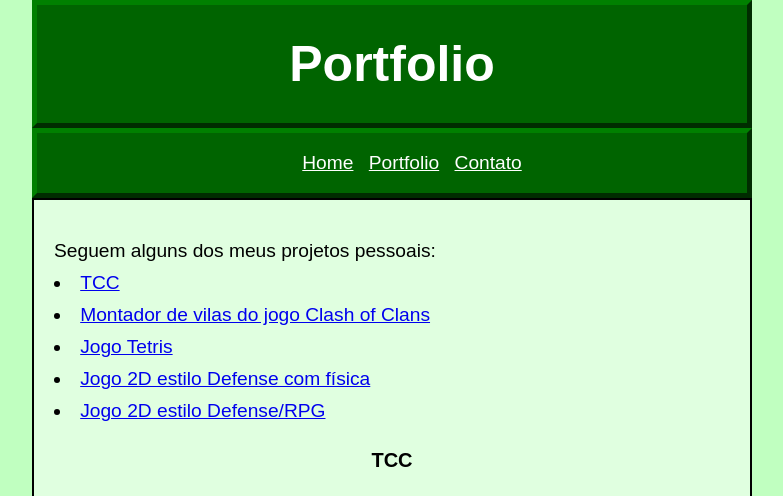
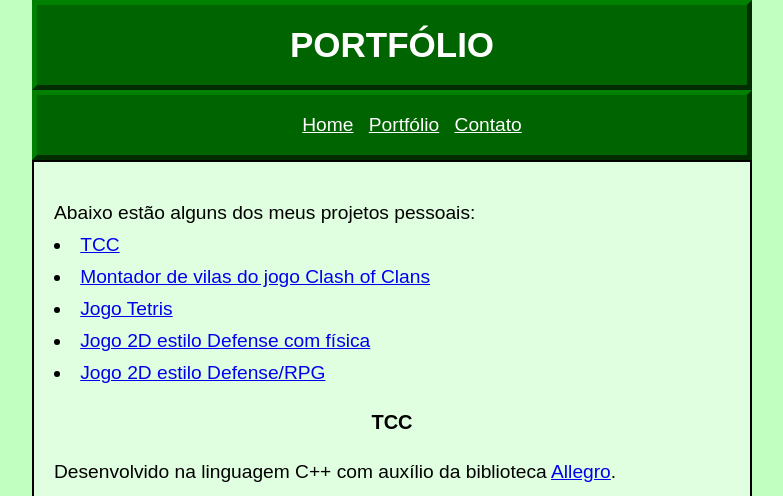
Before and after one commit to leandroaono/leandroaono.github.io, a plain HTML site: page portfolio.html in a window 1280 px wide. Shown: the top 496 px of the page, without its empty margins (248-1031 px from the left). Drawn offline with Linux system fonts and the light colour scheme.

Commit message:
arrumando acentuacao e tamanho do h1

```diff
--- a/css/style.css
+++ b/css/style.css
@@ -7,13 +7,15 @@ body {
 }
 
 h1 {
-    font-size: 50px;
+    font-size: 35px;
     background-color: darkgreen;
     color: white;
-    padding: 30px;
+    padding: 20px;
     border: 5px outset green;
     margin: 0;
     text-align: center;
+    text-transform: uppercase;
+
 }
 
 h2 {
@@ -67,4 +69,6 @@ nav li {
 iframe {
     margin: 0 auto;
     display: block;
+    width: 420;
+    height: 300;
 }
--- a/portfolio.html
+++ b/portfolio.html
@@ -7,17 +7,17 @@
         <link rel="stylesheet" href="css/style.css">
     </head>
     <body>
-        <h1 id="top">Portfolio</h1>
+        <h1 id="top">Portfólio</h1>
         <nav>
             <ul>
                 <li><a href="index.html">Home</a></li>
-                <li><a href="portfolio.html">Portfolio</a></li>
+                <li><a href="portfolio.html">Portfólio</a></li>
                 <li><a href="contato.html">Contato</a></li>
             </ul>
         </nav>
         <main>
             <div>
-                <p> Seguem alguns dos meus projetos pessoais: </p>
+                <p> Abaixo estão alguns dos meus projetos pessoais: </p>
                 <lu>
                     <li><a href="#tcc">TCC</a></li>
                     <li><a href="#clashofclans">Montador de vilas do jogo Clash of Clans</a></li>
@@ -36,6 +36,7 @@
                     </iframe>
                     <a href="#top">Voltar ao topo</a>
                 </article>
+
                 <article id="clashofclans">
                     <h2>Montador de vilas do jogo Clash of Clans</h2>
                     <p>Desenvolvido na linguagem Java com auxílio do widget toolkit <a href=https://en.wikipedia.org/wiki/Swing_(Java)>Swing</a>.</p>
```
Also changed, not shown: contato.html (+1 -1 lines), index.html (+1 -1 lines).
